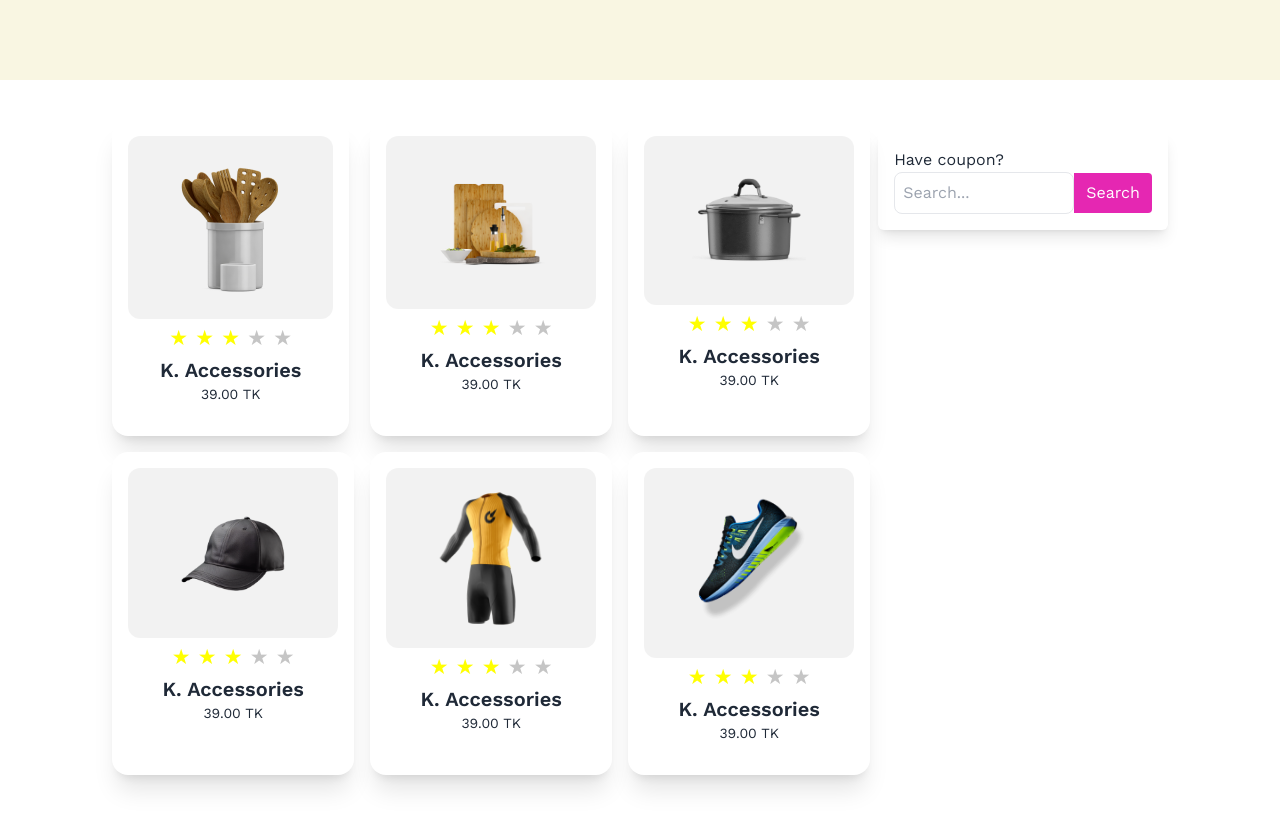
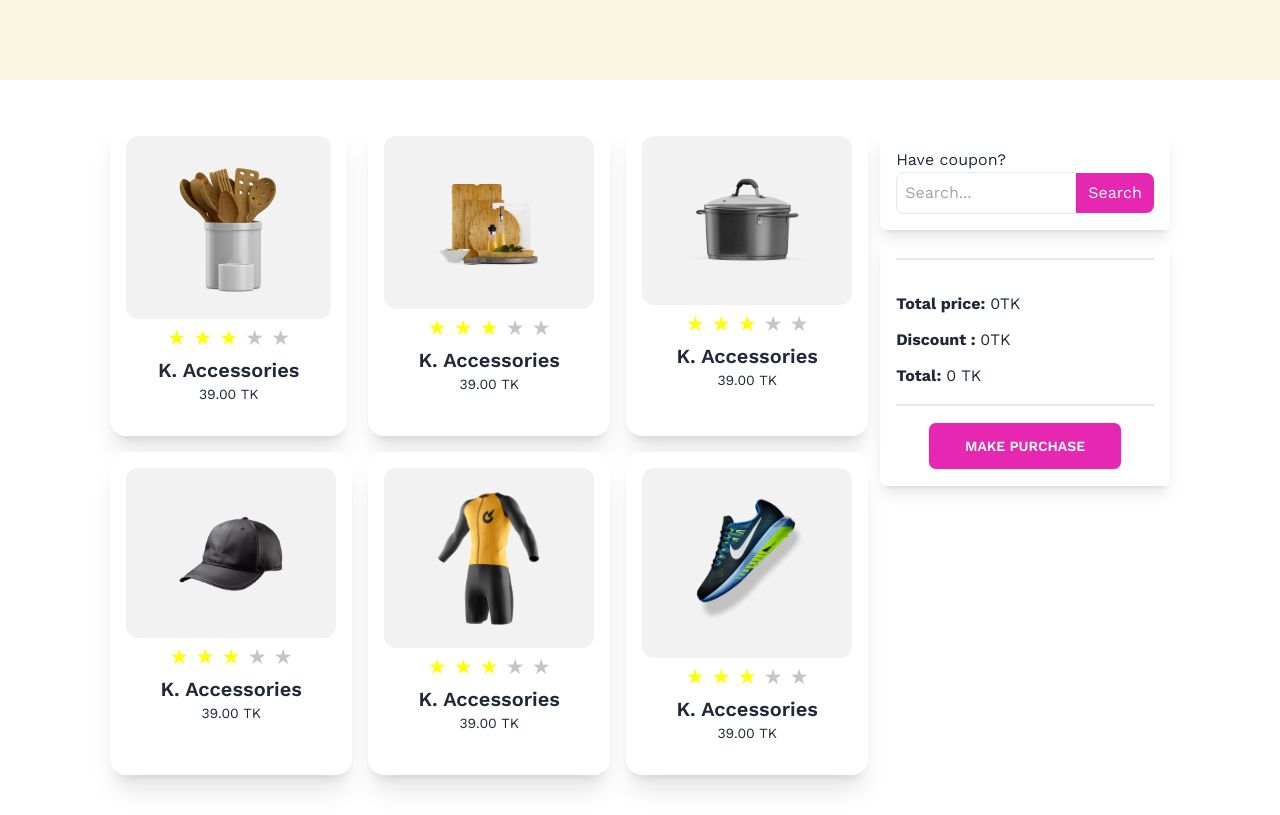
Before and after one commit to Smrity11/summer-sale-project, a plain HTML site: page index.html in a window 1280 px wide. Shown: the part 720-1535 px from the top of the page. Drawn offline with nearby package versions, Linux system fonts and the light colour scheme; files whose address does not match are found by name.

Commit message:
add modal

```diff
--- a/index.html
+++ b/index.html
@@ -16,7 +16,6 @@
         }
     .search-button {
          padding: 8px 12px;
-         border-radius: 0 4px 4px 0;
 }
 
     </style>
@@ -59,7 +58,7 @@
         <!-- section 2 -->
         <section class="w-max-screen-xl my-10 mx-auto  px-8 md:px-16 lg:px-24 grid justify-center" >
             <!-- card section with calculate total -->
-           <div class="static lg:flex gap-2">
+           <div class="static lg:flex gap-3">
       <!-- 6 card container -->
             <div class="grid grid-cols-1 md:grid-cols-2 lg:grid-cols-3 gap-4 ">
                 <!-- card 1 -->
@@ -171,13 +170,40 @@
                 <div class="shadow-lg rounded-md p-4 w-auto mt-3">
                     <h1>Have coupon?</h1>
                     <div class="flex items-center">
-                        <input type="text" class="p-[8px] border-[1px] w-[180px] rounded-lg" placeholder="Search...">
-                        <button class="search-button  text-white border-none bg-pinkcolor cursor-pointer">Search</button>
+                        <input type="text" class="p-[8px] border-[1px] w-[180px] rounded-l-lg outline-none" placeholder="Search...">
+                        <button class="search-button  text-white border-none bg-pinkcolor cursor-pointer rounded-r-lg">Search</button>
                       </div>
 
                 </div>
                 <!-- total price div -->
-                <div></div>
+                <div class="shadow-lg rounded-md p-4 w-auto mt-3 h-auto ">
+                    <!-- product name div -->
+                    <div id="product-name-show" class="border-b-2">
+
+                    </div>
+                    <!-- product price div -->
+                    <div class="space-y-3 my-4 border-b-2 py-4">
+                        <p class="font-bold">Total price: <span class="font-normal">0TK</span></p>
+                            <p class="font-bold">Discount : <span class="font-normal">0TK</span></p>
+                            <p class="font-bold ">Total: <span class="font-normal ">0 TK</span></p>
+                    </div>
+                    <!-- purchase button -->
+                    <div class=" mx-auto text-center">
+                        <!-- Open the modal using ID.showModal() method -->
+                        <button class="btn bg-pinkcolor text-white px-9  " onclick="my_modal_1.showModal()">Make Purchase</button>
+                    <dialog id="my_modal_1" class="modal">
+                         <form method="dialog" class="modal-box grid justify-center mx-auto">
+                            <img class="ml-8" src="images/congo.png" alt="">
+                             <h3 class="font-bold text-lg">Congratulations</h3>
+                             <p class="py-4">Your Purchase the product</p>
+          <div class="modal-action justify-center">
+      <!-- if there is a button in form, it will close the modal -->
+      <button class="btn bg-pinkcolor text-white px-9 ">Go Home</button>
+    </div>
+  </form>
+</dialog>
+                    </div>
+                </div>
             </div>
            </div>
         </section>
```
